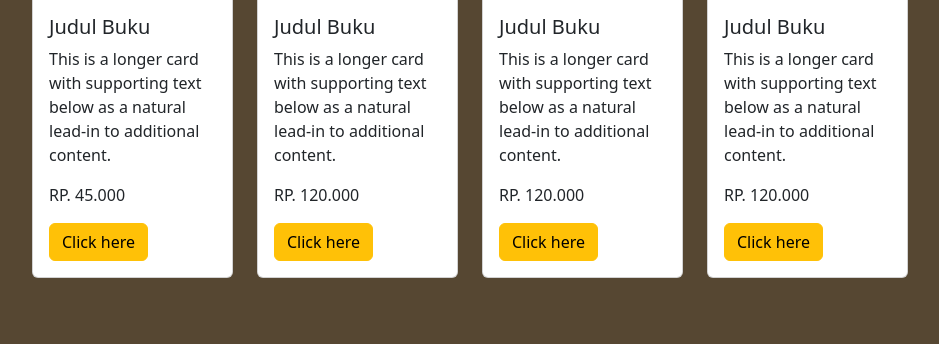
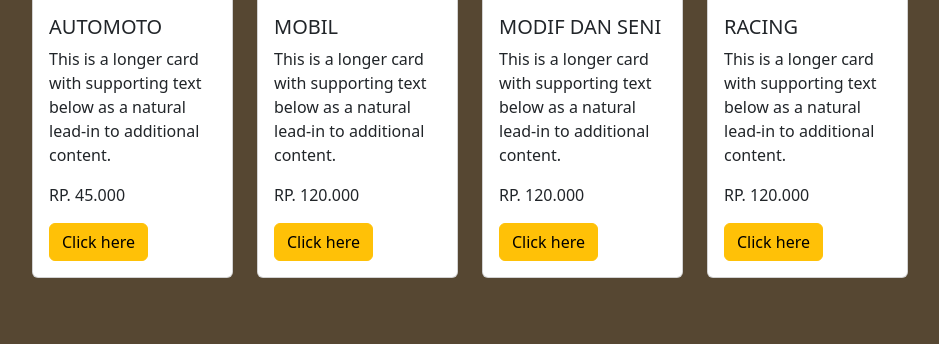
Before and after one commit to nzzzztx/finalproject, a Flask app: page /daftarvisitor in a window 1280 px wide. Shown: the part 1518-1862 px from the top of the page, without its empty margins (170-1109 px from the left). Run offline with Flask 3, Linux system fonts and the light colour scheme.

Commit message:
Update daftarvisitor.html

```diff
--- a/templates/daftarvisitor.html
+++ b/templates/daftarvisitor.html
@@ -75,7 +75,7 @@
                         <img src="https://www.junkybooks.com/administrator/bookimages/636846257645e3.90685624.jpg"
                             class="card-img-top" alt="Book Cover">
                         <div class="card-body">
-                            <h5 class="card-title">Judul Buku</h5>
+                            <h5 class="card-title">HACKING</h5>
                             <p class="card-text">This is a longer card with supporting text below as a natural lead-in
                                 to additional content.</p>
                             <p class="card-price">RP. 85.000</p>
@@ -88,7 +88,7 @@
                         <img src="https://www.junkybooks.com/administrator/bookimages/640100373045a4.40723589.jpg"
                             class="card-img-top" alt="Book Cover">
                         <div class="card-body">
-                            <h5 class="card-title">Judul Buku</h5>
+                            <h5 class="card-title">PROBLEM</h5>
                             <p class="card-text">This is a longer card with supporting text below as a natural lead-in
                                 to additional content.</p>
                             <p class="card-price">RP. 56.000</p>
@@ -101,7 +101,7 @@
                         <img src="https://www.junkybooks.com/administrator/bookimages/63e165c63ef5b7.37036660.jpg"
                             class="card-img-top" alt="Book Cover">
                         <div class="card-body">
-                            <h5 class="card-title">Judul Buku</h5>
+                            <h5 class="card-title">HTML DAN CSS</h5>
                             <p class="card-text">This is a longer card with supporting text below as a natural lead-in
                                 to additional content.</p>
                             <p class="card-price">RP. 97.000</p>
@@ -114,7 +114,7 @@
                         <img src="https://www.junkybooks.com/administrator/bookimages/63e15b096a7a74.57104097.jpg"
                             class="card-img-top" alt="Book Cover">
                         <div class="card-body">
-                            <h5 class="card-title">Judul Buku</h5>
+                            <h5 class="card-title">PROGRAMMING</h5>
                             <p class="card-text">This is a longer card with supporting text below as a natural lead-in
                                 to additional content.</p>
                             <p class="card-price">RP. 80.000</p>
@@ -127,7 +127,7 @@
                         <img src="https://www.junkybooks.com/administrator/bookimages/640104df045784.21025799.jpg"
                             class="card-img-top" alt="Book Cover">
                         <div class="card-body">
-                            <h5 class="card-title">Judul Buku</h5>
+                            <h5 class="card-title">AUTOMOTO</h5>
                             <p class="card-text">This is a longer card with supporting text below as a natural lead-in
                                 to additional content.</p>
                             <p class="card-price">RP. 45.000</p>
@@ -140,7 +140,7 @@
                         <img src="https://www.junkybooks.com/administrator/bookimages/63f686e50bee28.54330045.jpg"
                             class="card-img-top" alt="Book Cover">
                         <div class="card-body">
-                            <h5 class="card-title">Judul Buku</h5>
+                            <h5 class="card-title">MOBIL</h5>
                             <p class="card-text">This is a longer card with supporting text below as a natural lead-in
                                 to additional content.</p>
                             <p class="card-price">RP. 120.000</p>
@@ -153,7 +153,7 @@
                         <img src="https://www.junkybooks.com/administrator/bookimages/63fbaad851c3d7.77151146.jpg"
                             class="card-img-top" alt="Book Cover">
                         <div class="card-body">
-                            <h5 class="card-title">Judul Buku</h5>
+                            <h5 class="card-title">MODIF DAN SENI</h5>
                             <p class="card-text">This is a longer card with supporting text below as a natural lead-in
                                 to additional content.</p>
                             <p class="card-price">RP. 120.000</p>
@@ -166,7 +166,7 @@
                         <img src="https://www.junkybooks.com/administrator/bookimages/63f673568cf5b7.01987093.jpg"
                             class="card-img-top" alt="Book Cover">
                         <div class="card-body">
-                            <h5 class="card-title">Judul Buku</h5>
+                            <h5 class="card-title">RACING</h5>
                             <p class="card-text">This is a longer card with supporting text below as a natural lead-in
                                 to additional content.</p>
                             <p class="card-price">RP. 120.000</p>
```
